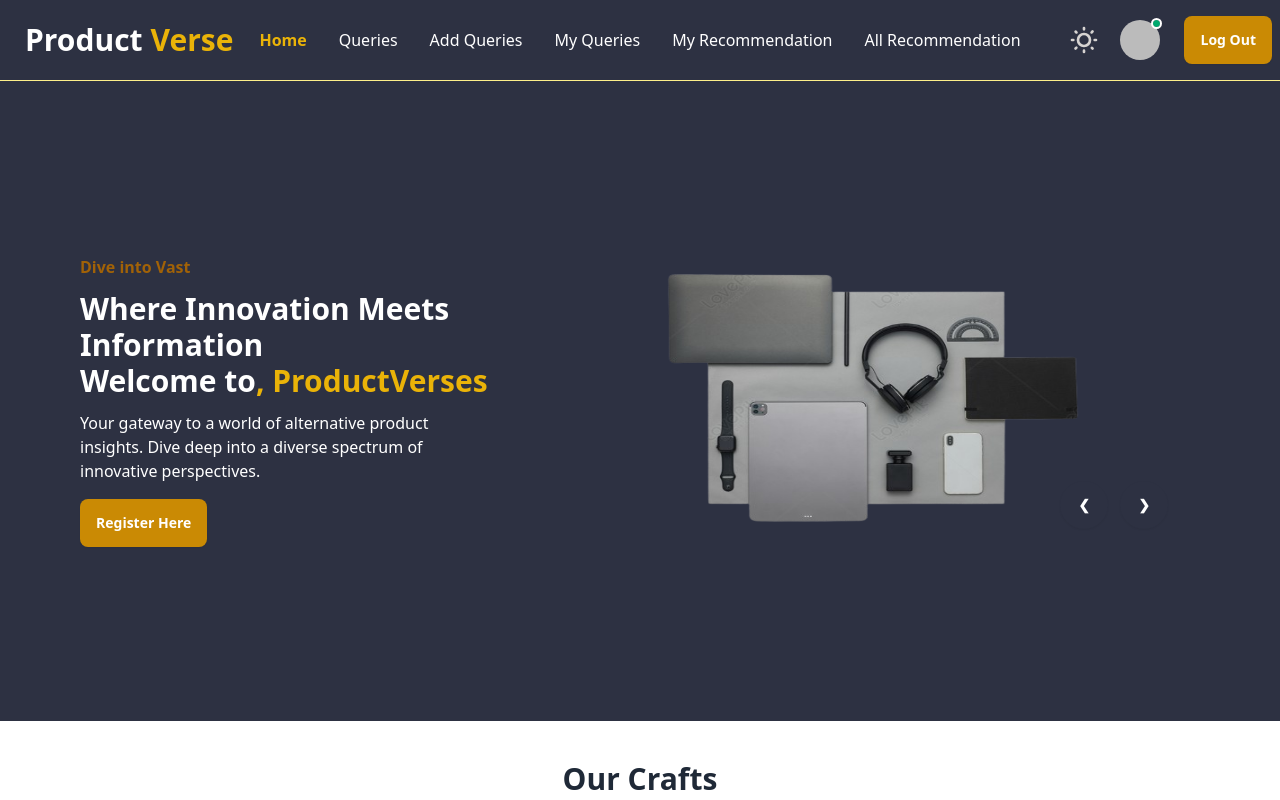
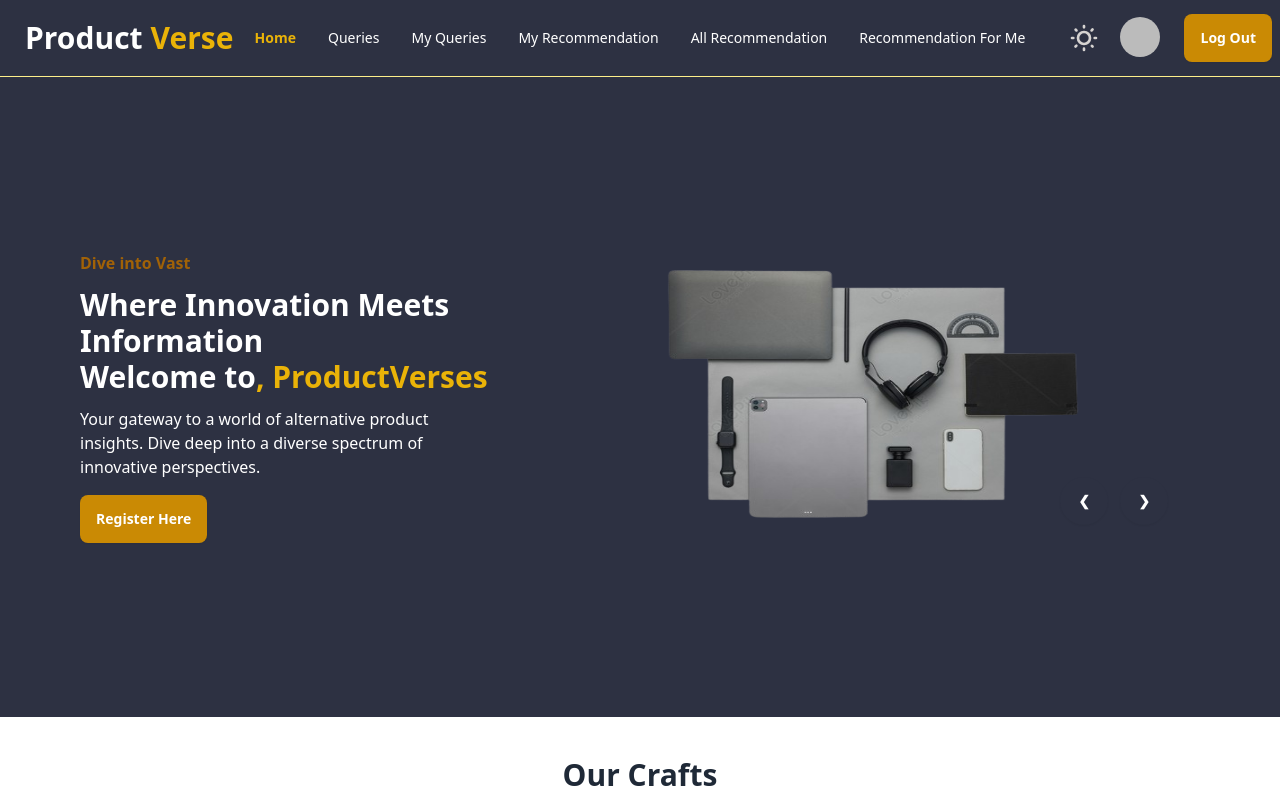
Before and after one commit to SamiulHasan-dev/Alternative-Product-Information-System, a React (Vite) app: page / in a window 1280 px wide. Shown: the top 800 px of the page. Built offline with nearby package versions, Linux system fonts and the light colour scheme; no server answers; sample sign-in values are in the browser's storage.

Commit message:
Search Function

```diff
--- a/package.json
+++ b/package.json
@@ -10,6 +10,7 @@
     "preview": "vite preview"
   },
   "dependencies": {
+    "axios": "^1.6.8",
     "firebase": "^10.11.1",
     "localforage": "^1.10.0",
     "match-sorter": "^6.3.4",
--- a/src/pages/AllRecommendation.jsx
+++ b/src/pages/AllRecommendation.jsx
@@ -18,8 +18,31 @@ const AllRecommendation = () => {
     }, [user]);
 
     return (
-        <div>
+        <div className="max-w-5xl mx-auto my-10">
+            <h2 className="text-3xl text-center font-bold my-8">All Recommendation</h2>
+            <div className="grid grid-cols-1 md:grid-cols-3 gap-7">
+                {
+                    queries?.slice(0, 6).map(query =>
+                        <div key={query._id}>
+                            <div className="card card-compact bg-base-100 shadow-xl">
+                                <figure><img src={query.rProductImage} alt="Shoes" /></figure>
+                                <div className="card-body">
+                                    <h2 className="card-title font-extrabold">{query.rProductName}</h2>
+                                    <p><span className="font-bold text-base">Replace From : </span> {query.productName}</p>
+                                    <p><span className="font-bold text-base">Alternation Reason:</span> {query.rReason}</p>
+                                    <p><span className="font-bold text-base">Title:</span> {query.rTitle}</p>
 
+                                    <div className="card-actions">
+                                        <p><span className="font-bold text-base underline">Recommender Name</span>: {query.recommenderName}</p>
+                                    </div>
+                                </div>
+                            </div>
+                        </div>)
+                }
+
+
+
+            </div>
         </div>
     );
 };
--- a/src/pages/Footer.jsx
+++ b/src/pages/Footer.jsx
@@ -42,7 +42,7 @@ const Footer = () => {
                         </label>
                         <div className="join">
                             <input type="text" placeholder="username@site.com" className="input input-bordered w-1/2 md:w-full join-item" />
-                            <button className="btn bg-yellow-600 text-black join-item">Subscribe</button>
+                            <button className="btn bg-yellow-600 text-white join-item">Subscribe</button>
                         </div>
                     </fieldset>
                 </form>
--- a/src/pages/MyRecommendation.jsx
+++ b/src/pages/MyRecommendation.jsx
@@ -5,7 +5,7 @@ import Swal from "sweetalert2";
 
 
 const MyRecommendation = () => {
-    const [queries, setQueries] = useState(null)
+    const [queries, setQueries] = useState([])
 
     const { user } = useContext(AuthContext);
 
--- a/src/pages/NavBar/NavBar.jsx
+++ b/src/pages/NavBar/NavBar.jsx
@@ -32,12 +32,12 @@ const NavBar = () => {
     }
 
     const navLink = <>
-        <li><NavLink className={({ isActive }) => isActive ? 'font-bold text-yellow-500 text-base' : ' text-white text-base'} to="/">Home</NavLink></li>
-        <li><NavLink className={({ isActive }) => isActive ? 'font-bold text-yellow-500 text-base' : ' text-white text-base'} to="/queries">Queries</NavLink></li>
-        <li><NavLink className={({ isActive }) => isActive ? 'font-bold text-yellow-500 text-base' : ' text-white text-base'} to="/addQueries">Add Queries</NavLink></li>
-        <li><NavLink className={({ isActive }) => isActive ? 'font-bold text-yellow-500 text-base' : ' text-white text-base'} to="/MyQueries">My Queries</NavLink></li>
-        <li><NavLink className={({ isActive }) => isActive ? 'font-bold text-yellow-500 text-base' : ' text-white text-base'} to="/myRecommendation">My Recommendation</NavLink></li>
-        <li><NavLink className={({ isActive }) => isActive ? 'font-bold text-yellow-500 text-base' : ' text-white text-base'} to="/allRecommendation">All Recommendation</NavLink></li>
+        <li><NavLink className={({ isActive }) => isActive ? 'font-bold text-yellow-500 text-sm' : ' text-white text-sm'} to="/">Home</NavLink></li>
+        <li><NavLink className={({ isActive }) => isActive ? 'font-bold text-yellow-500 text-sm' : ' text-white text-sm'} to="/queries">Queries</NavLink></li>
+        <li><NavLink className={({ isActive }) => isActive ? 'font-bold text-yellow-500 text-sm' : ' text-white text-sm'} to="/MyQueries">My Queries</NavLink></li>
+        <li><NavLink className={({ isActive }) => isActive ? 'font-bold text-yellow-500 text-sm' : ' text-white text-sm'} to="/myRecommendation">My Recommendation</NavLink></li>
+        <li><NavLink className={({ isActive }) => isActive ? 'font-bold text-yellow-500 text-sm' : ' text-white text-sm'} to="/allRecommendation">All Recommendation</NavLink></li>
+        <li><NavLink className={({ isActive }) => isActive ? 'font-bold text-yellow-500 text-sm' : ' text-white text-sm'} to="/recommendationMe">Recommendation For Me</NavLink></li>
     </>
 
 
@@ -56,7 +56,7 @@ const NavBar = () => {
                     <a className="btn btn-ghost text-xl md:text-3xl text-white">Product<span className="text-yellow-500">Verse</span></a>
                 </div>
                 <div className="navbar-center hidden lg:flex">
-                    <ul className="menu menu-horizontal px-1">
+                    <ul className="menu menu-horizontal">
                         {navLink}
                     </ul>
                 </div>
@@ -75,17 +75,21 @@ const NavBar = () => {
                     </label>
                     {user ? (
                         <div className="flex items-center gap-3">
-                            <div tabIndex={0} role="button" className="btn btn-ghost btn-circle avatar online">
-                                <div className="w-10 rounded-full ">
-                                    <img
-                                        alt={user.displayName}
-                                        className="tooltip tooltip-open tooltip-bottom hover:text-blue-600"
-                                        src={user?.photoURL || 'https://upload.wikimedia.org/wikipedia/commons/9/99/Sample_User_Icon.png'}
-                                        title={user.displayName}
-                                    />
+                            <div className="dropdown dropdown-end">
+                            <div tabIndex={0} role="button" className="btn btn-ghost btn-circle avatar">
+                                <div className="w-10 rounded-full">
+                                <img
+                                    alt="user pic"
+                                    src={user?.photoURL || "https://i.ibb.co/p3d9pYn/user.png"}
+                                />
                                 </div>
                             </div>
-                            <Link to="/login"><button onClick={handleSignOut} className="btn bg-yellow-600 text-white border-0  md:ml-2">Log Out</button></Link>
+                            <ul tabIndex={0} className="menu menu-sm dropdown-content mt-3 z-[1] p-2 shadow bg-[#2d3142] rounded-box w-52 text-yellow-500 font-semibold text-base">
+                                <li><Link to='/recommendationMe'>Recommendation For Me</Link></li>
+                                <li><Link onClick={handleSignOut}>Log Out</Link></li>
+                            </ul>
+                        </div>
+                            <Link to="/"><button onClick={handleSignOut} className="btn bg-yellow-600 text-white border-0  md:ml-2">Log Out</button></Link>
                         </div>
                     ) : (
                         <div>
--- a/src/pages/Queries/Queries.jsx
+++ b/src/pages/Queries/Queries.jsx
@@ -1,20 +1,64 @@
-import {  Link, useLoaderData } from "react-router-dom";
-
+import { useState, useEffect } from "react";
+import { MdKeyboardArrowDown } from "react-icons/md";
+import { Link, useLoaderData } from "react-router-dom";
 
 const Queries = () => {
     const queries = useLoaderData();
+    const [layout, setLayout] = useState('grid-cols-3');
+    const [searchText, setSearchText] = useState('');
+    const [filteredQueries, setFilteredQueries] = useState([]);
+
+    useEffect(() => {
+        const filtered = queries.filter(query =>
+            query.productName.toLowerCase().includes(searchText.toLowerCase())
+        );
+        setFilteredQueries(filtered);
+    }, [queries, searchText]);
+
+    const handleLayoutChange = (newLayout) => {
+        setLayout(newLayout);
+    };
+
+    const handleSearch = e => {
+        e.preventDefault();
+        const text = e.target.text.value;
+        setSearchText(text);
+    }
 
     return (
         <div className="bg-base-100">
             <div className="bg-base-100 pb-14 max-w-5xl mx-auto">
-            <h2 className=" p-5 rounded-lg font-bold text-2xl text-center w-full mb-10">All Queries</h2>
+                <h2 className="mt-10 rounded-lg font-bold text-2xl text-center w-full mb-5">All Queries</h2>
 
-            <div className="grid grid-cols-1 md:grid-cols-3 gap-10">
-                {
-                    queries?.map(querie => <div key={querie._id}>
-                        <div className="card card-compact bg-base-100 shadow-xl">
-                            <figure><img src={querie.productImage} className="w-full h-[230px]" alt="Shoes" /></figure>
-                            <div className="card-body">
+                <div className="flex justify-center mb-8">
+                    <div className="flex items-center gap-4">
+                    <form onSubmit={handleSearch}>
+                        <div className="join">
+                            <div>
+                                <input name='text' className="input input-bordered join-item" placeholder="Search" />
+                            </div>
+                            <div className="indicator">
+                                <input className="btn join-item bg-[#2d3142] text-white" type="submit" value="Search" />
+                            </div>
+                        </div>
+                    </form>
+
+                    <div className="dropdown dropdown-bottom dropdown-end">
+                        <div tabIndex={0} role="button" className="btn m-1 bg-[#2d3142] text-white">Click To Change Layout <MdKeyboardArrowDown className="text-2xl" /></div>
+                        <ul tabIndex={0} className="dropdown-content z-[1] menu p-2 shadow bg-[#2d3142] text-white rounded-box w-52">
+                            <li onClick={() => handleLayoutChange('grid-cols-2')}><a>Column 2</a></li>
+                            <li onClick={() => handleLayoutChange('grid-cols-3')}><a>Column 3</a></li>
+                        </ul>
+                    </div>
+                    </div>
+                </div>
+
+                <div className={`grid grid-cols-2 md:${layout} gap-4 md:gap-10`}>
+                    {filteredQueries.map(querie => (
+                        <div key={querie._id}>
+                            <div className="card card-compact bg-base-100 shadow-xl">
+                                <figure><img src={querie.productImage} className="w-full h-[230px]" alt="Shoes" /></figure>
+                                <div className="card-body">
                                     <h2 className="card-title font-extrabold">{querie.productName}</h2>
                                     <p><span className="font-bold text-base">Brand: </span> {querie.productBand}</p>
                                     <p><span className="font-bold text-base">Alternation Reason:</span> {querie.boycott}</p>
@@ -23,18 +67,19 @@ const Queries = () => {
                                     <div className="card-actions">
                                         <p><span className="font-bold text-base underline">Product Added By:</span> {querie.name}</p>
                                         <p><span className="font-bold text-base underline">Recommendation: </span> {querie.recommendationCount}</p>
+                                    </div>
 
+                                    <div className="text-center space-x-5">
+                                        <Link to={`/details/${querie._id}`}><button className="btn bg-[#2d3142] text-white w-full">Recommendation</button></Link>
                                     </div>
-                                    <div className="text-center space-x-5">
-                                    <Link to={`/details/${querie._id}`} ><button className="btn bg-[#2d3142] text-white w-full">Recommendation</button></Link>
                                 </div>
-                                </div>
+                            </div>
                         </div>
-                    </div>)
-                }
+                    ))}
+                </div>
             </div>
         </div>
-        </div>
+
     );
 };
 
--- /dev/null
+++ b/src/pages/RecommendationsForMe.jsx
@@ -0,0 +1,56 @@
+import { useContext, useEffect, useState } from "react";
+import { AuthContext } from "../provider/AuthProvider";
+
+
+const RecommendationsForMe = () => {
+    const {user} = useContext(AuthContext);
+    const [queries, setQueries] = useState([])
+
+    console.log(queries)
+
+    useEffect(() => {
+        fetch(`http://localhost:5000/recommendOthers/${user?.email}`)
+            .then(res => res.json())
+            .then(data => {
+                setQueries(data);
+            })
+    }, [user]);
+
+    return (
+        <div>
+            <div className="overflow-x-auto">
+  <table className="table table-zebra">
+    {/* head */}
+    <thead>
+      <tr>
+        <th></th>
+        <th>Product Name</th>
+        <th>Recommender Product</th>
+        <th>Recommender Name</th>
+        <th>Recommender Reason</th>
+
+      </tr>
+    </thead>
+    <tbody>
+      {/* row 1 */}
+
+      {
+            queries?.map((query, idx) =>
+            <tr key={query._id}>
+            <th>{idx+1}</th>
+            <td>{query.productName}</td>
+            <td>{query.rProductName}</td>
+            <td>{query.recommenderName}</td>
+            <td>{query.rReason}</td>
+          </tr>
+        )
+        }
+
+    </tbody>
+  </table>
+</div>
+        </div>
+    );
+};
+
+export default RecommendationsForMe;
--- a/src/routes/Routes.jsx
+++ b/src/routes/Routes.jsx
@@ -12,6 +12,7 @@ import Details from "../pages/Details";
 import RecommendationForm from "../pages/RecommendationForm";
 import MyRecommendation from "../pages/MyRecommendation";
 import AllRecommendation from "../pages/AllRecommendation";
+import RecommendationsForMe from "../pages/RecommendationsForMe";
 
 
 const router = createBrowserRouter([
@@ -66,6 +67,10 @@ const router = createBrowserRouter([
         {
           path: '/allRecommendation',
           element: <PrivateRoute><AllRecommendation></AllRecommendation></PrivateRoute>
+        },
+        {
+          path: '/recommendationMe',
+          element: <PrivateRoute><RecommendationsForMe></RecommendationsForMe></PrivateRoute>
         }
       ],
     },
```
Also changed, not shown: src/pages/MyQueries.jsx (+7 -1 lines), 1 other file (tests, documents, lock files or other folders).
